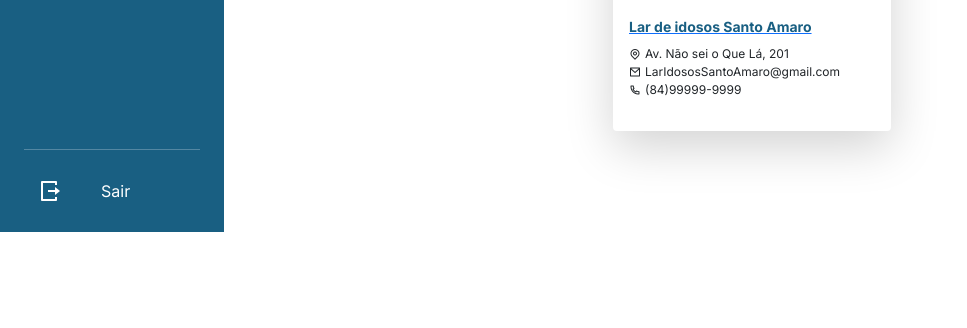
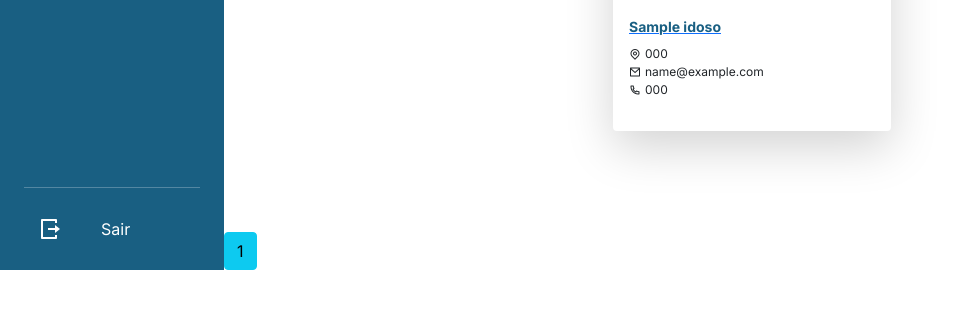
Before and after one commit to Ailton-F/RAV, a Flask app: page /usuarios/lares in a window 1280 px wide. Shown: the part 472-800 px from the top of the page, without its empty margins (0-967 px from the left). Run offline with Flask 2, Linux system fonts and the light colour scheme; a user stored in the database is signed in; tables that the repository leaves empty hold one stand-in row (values such as "Sample post"); parts of the project's set-up code (start-up, migrations or seed data) failed here and were passed over; some libraries are stand-ins or nearby versions.

Commit message:
Adicionado paginação da página de lares

```diff
--- a/controllers/UserController.py
+++ b/controllers/UserController.py
@@ -277,12 +277,18 @@ class User():
 
     @staticmethod
     def get_all_lares_page():
+        page = request.args.get('page', 1, type=int)
+        lares = Lar.query.paginate(page=page, per_page=1)
+        for lar in lares.items:
+            user = Usuario.query.filter_by(id=lar.id).first()
+            lar.email = user.email
+
         if current_user.user_type._value_ == 'L':
             user = Lar.query.filter_by(id_usuario=current_user.id).first()
         else:
             user = Voluntario.query.filter_by(id_usuario=current_user.id).first()
 
-        return render_template('visit/all_lares_page.html', nome=user.nome)
+        return render_template('visit/all_lares_page.html', nome=user.nome, lares=lares)
 
     @staticmethod
     def get_lar_page(id):
--- a/templates/visit/all_lares_page.html
+++ b/templates/visit/all_lares_page.html
@@ -45,23 +45,32 @@ Editar visita
                 <h3 class="fw-bold">Opções para visita</h3>
                 <div class="lares-cards">
                     <div class="row gap-3 mb-5 justify-content-around py-3">
+                        {% for lar in lares.items%}
                         <div class="col-4 lar-card card p-0 border-0 shadow-lg">
                             <div class="card-header p-0">
                                 <img class="lares-perfil-photo" src="https://picsum.photos/278/251" alt="Foto de perfil do lar">
                             </div>
                             <div class="card-body d-flex flex-column gap-2">
-                                <a href="lar" class="decoration-none"><p class="mb-0 lar-title fw-bold text-dark-blue">Lar de idosos Santo Amaro</p></a>
+                                <a href="lar/{{lar.id}}" class="decoration-none"><p class="mb-0 lar-title fw-bold text-dark-blue">{{lar.nome}}</p></a>
                                 <ol class="p-0">
-                                    <li class="mb-0 lar-desc d-flex align-items-center gap-1"><i class="ri-map-pin-line"></i> Av. Não sei o Que Lá, 201</li>
-                                    <li class="mb-0 lar-desc d-flex align-items-center gap-1"><i class="ri-mail-line"></i> LarIdososSantoAmaro@gmail.com</li>
-                                    <li class="mb-0 lar-desc d-flex align-items-center gap-1"><i class="ri-phone-line"></i> (84)99999-9999</li>
+                                    <li class="mb-0 lar-desc d-flex align-items-center gap-1"><i class="ri-map-pin-line"></i>{{lar.cep}}</li>
+                                    <li class="mb-0 lar-desc d-flex align-items-center gap-1"><i class="ri-mail-line"></i>{{lar.email}}</li>
+                                    <li class="mb-0 lar-desc d-flex align-items-center gap-1"><i class="ri-phone-line"></i>{{lar.telefone}}</li>
                                 </ol>
                             </div>
                         </div>
+                        {% endfor %}
                     </div>
                 </div>
             </div>
+            {% for page_num in lares.iter_pages(left_edge=1,right_edge=1,left_current=1,right_current=1) %}
+            {% if page_num %} {% if lares.page == page_num %}
+            <a class="btn btn-info" href="/usuarios/lares?page={{page_num}}">{{page_num}}</a>
+            {% else %}
+            <a class="btn btn-outline-info" href="/usuarios/lares?page={{page_num}}">{{page_num}}</a>
+            {%endif%} {% else %} ... {% endif %} {% endfor %}
         </div>
     </div>
 </section>
+
 {% endblock %}
```
